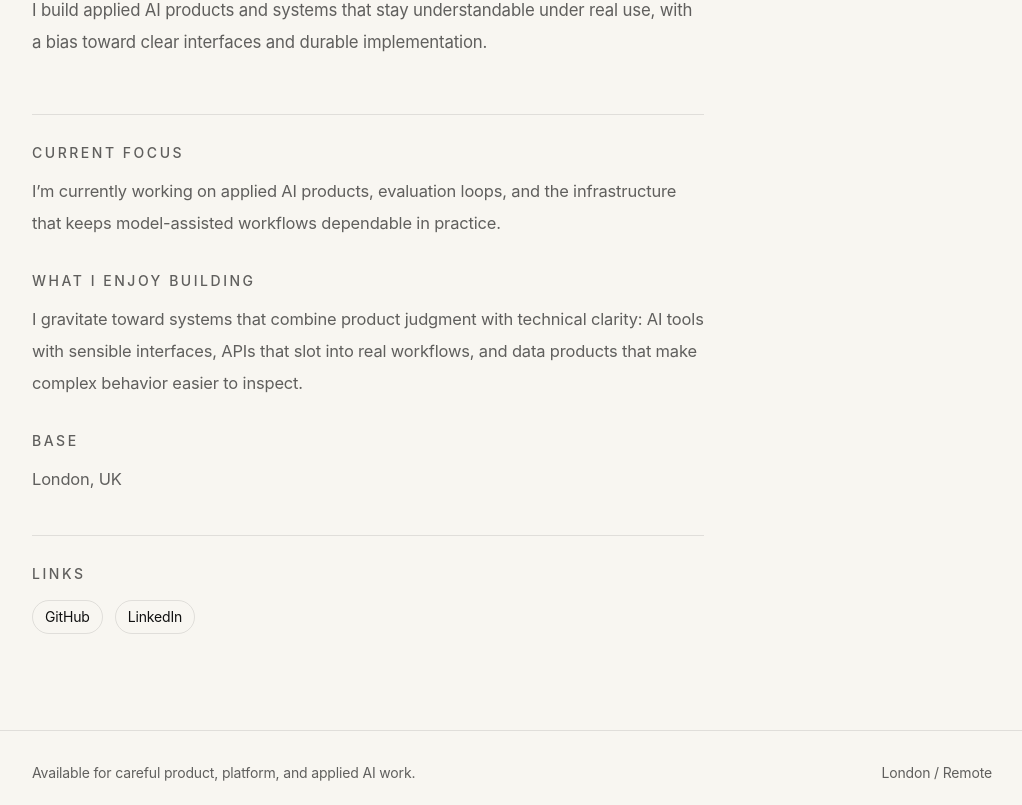
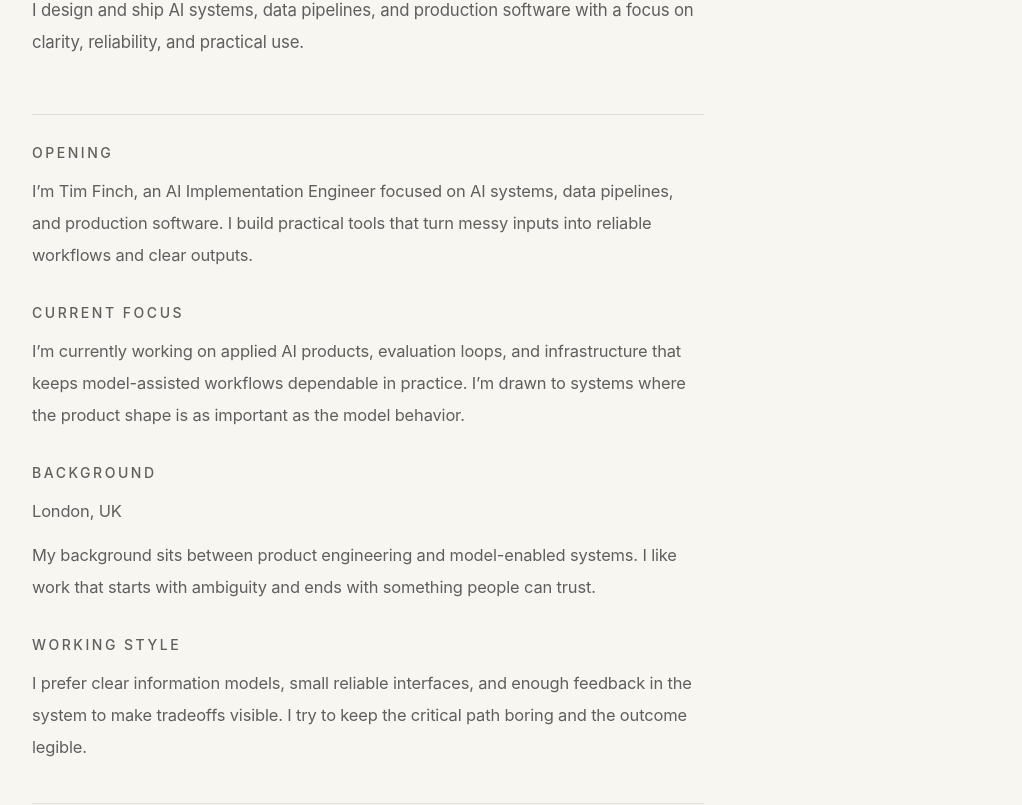
Before and after one commit to Peippo1/portfolio-site, a Next.js app: page /about in a window 1280 px wide. Shown: the part 435-1240 px from the top of the page, without its empty margins (128-1150 px from the left). Built offline with nearby package versions, Linux system fonts and the light colour scheme.

Commit message:
Add homepage + featured projects

```diff
--- a/src/app/about/page.tsx
+++ b/src/app/about/page.tsx
@@ -20,40 +20,57 @@ export default function AboutPage() {
       <Container className="py-16 sm:py-20 lg:py-24">
         <PageIntro
           eyebrow="About"
-          title="A product-minded engineer focused on useful AI systems and durable software."
-          description="I build applied AI products and systems that stay understandable under real use, with a bias toward clear interfaces and durable implementation."
+          title="AI Implementation Engineer building systems that need to work in the real world."
+          description="I design and ship AI systems, data pipelines, and production software with a focus on clarity, reliability, and practical use."
         />
 
         <section className="mt-14 max-w-2xl border-t border-[var(--color-border)] pt-7">
           <div className="space-y-8 text-[1rem] leading-8 text-[var(--color-muted)] sm:text-[1.03rem]">
             <div>
               <h2 className="text-sm font-medium tracking-[0.18em] text-[var(--color-muted)] uppercase">
-                Current focus
+                Opening
               </h2>
               <p className="mt-3">
-                I’m currently working on applied AI products, evaluation loops,
-                and the infrastructure that keeps model-assisted workflows
-                dependable in practice.
+                I’m Tim Finch, an AI Implementation Engineer focused on AI
+                systems, data pipelines, and production software. I build
+                practical tools that turn messy inputs into reliable workflows
+                and clear outputs.
               </p>
             </div>
 
             <div>
               <h2 className="text-sm font-medium tracking-[0.18em] text-[var(--color-muted)] uppercase">
-                What I enjoy building
+                Current focus
               </h2>
               <p className="mt-3">
-                I gravitate toward systems that combine product judgment with
-                technical clarity: AI tools with sensible interfaces, APIs that
-                slot into real workflows, and data products that make complex
-                behavior easier to inspect.
+                I’m currently working on applied AI products, evaluation
+                loops, and infrastructure that keeps model-assisted workflows
+                dependable in practice. I’m drawn to systems where the product
+                shape is as important as the model behavior.
               </p>
             </div>
 
             <div>
               <h2 className="text-sm font-medium tracking-[0.18em] text-[var(--color-muted)] uppercase">
-                Base
+                Background
               </h2>
               <p className="mt-3">{profile.location}</p>
+              <p className="mt-3">
+                My background sits between product engineering and
+                model-enabled systems. I like work that starts with ambiguity
+                and ends with something people can trust.
+              </p>
+            </div>
+
+            <div>
+              <h2 className="text-sm font-medium tracking-[0.18em] text-[var(--color-muted)] uppercase">
+                Working style
+              </h2>
+              <p className="mt-3">
+                I prefer clear information models, small reliable interfaces,
+                and enough feedback in the system to make tradeoffs visible. I
+                try to keep the critical path boring and the outcome legible.
+              </p>
             </div>
           </div>
 
--- a/src/app/projects/[slug]/page.tsx
+++ b/src/app/projects/[slug]/page.tsx
@@ -30,6 +30,51 @@ function Section({
     </section>
   );
 }
+
+const campaignForgeCaseStudy = {
+  intro:
+    "CampaignForge-AI is an AI-assisted campaign planning system for turning strategy into reviewable briefs, audience angles, and channel-ready outputs.",
+  problem: [
+    "Marketing teams often split planning, drafting, and channel adaptation across separate tools, which makes it hard to preserve campaign intent as work moves forward.",
+    "The non-trivial part is not generation itself, but keeping strategy, copy, and delivery aligned while still letting people edit and review the work in a controlled flow.",
+    "It is aimed at teams that need to move quickly without turning campaign work into a black-box prompt experiment.",
+  ],
+  approach: [
+    "I modeled campaign inputs as structured strategy objects and used staged generation rather than a single prompt so each output could be checked independently.",
+    "Human review sits between generation steps, which keeps the workflow legible and avoids pushing unverified copy straight into downstream channels.",
+    "The system favors text-first interfaces and explicit output shapes because the product needs to support editing, not just generation.",
+  ],
+  pipeline: [
+    "Input: campaign goal, audience context, product notes, and channel constraints.",
+    "Processing: structured strategy assembly, LLM-assisted drafting, and reviewable output staging.",
+    "Outputs: brief, audience angles, message variants, and channel-specific copy blocks.",
+  ],
+  stackGroups: [
+    {
+      label: "Frontend",
+      items: ["Next.js", "Tailwind CSS"],
+    },
+    {
+      label: "Backend",
+      items: ["TypeScript", "PostgreSQL"],
+    },
+    {
+      label: "AI",
+      items: ["OpenAI"],
+    },
+  ],
+  highlights: [
+    "Modeled campaign inputs as reusable strategy objects instead of one-off prompts.",
+    "Built staged generation flows with explicit human review points.",
+    "Created output templates for email, paid social, and landing page copy.",
+    "Kept the interface text-first so revision stays fast and predictable.",
+  ],
+  learned: [
+    "The best output quality came from narrowing the system around a clear workflow, not from adding more generation depth.",
+    "Keeping intermediate artifacts visible made the product easier to trust and easier to debug.",
+    "Small structure decisions at the input layer had a bigger impact on product quality than prompt tweaks alone.",
+  ],
+};
 
 export async function generateStaticParams() {
   return projects.map((project) => ({
@@ -90,7 +135,9 @@ export default async function ProjectDetailPage({
             </h1>
 
             <p className="mt-4 text-[1.03rem] leading-8 text-[var(--color-muted)] sm:text-[1.08rem]">
-              {project.shortSummary}
+              {slug === "campaignforge-ai"
+                ? campaignForgeCaseStudy.intro
+                : project.shortSummary}
             </p>
 
             <dl className="mt-7 grid grid-cols-1 gap-y-4 border-t border-b border-[var(--color-border)] py-5 text-sm sm:grid-cols-3 sm:gap-x-6">
@@ -116,6 +163,90 @@ export default async function ProjectDetailPage({
           </header>
 
           <div className="mt-9 space-y-9 sm:mt-10 sm:space-y-10">
+            {slug === "campaignforge-ai" ? (
+              <>
+                <Section title="Problem">
+                  <ul className="space-y-4">
+                    {campaignForgeCaseStudy.problem.map((item) => (
+                      <li
+                        key={item}
+                        className="border-l border-[var(--color-border)] pl-4"
+                      >
+                        {item}
+                      </li>
+                    ))}
+                  </ul>
+                </Section>
+
+                <Section title="Approach">
+                  <ul className="space-y-4">
+                    {campaignForgeCaseStudy.approach.map((item) => (
+                      <li
+                        key={item}
+                        className="border-l border-[var(--color-border)] pl-4"
+                      >
+                        {item}
+                      </li>
+                    ))}
+                  </ul>
+                </Section>
+
+                <Section title="System overview">
+                  <ol className="space-y-4">
+                    {campaignForgeCaseStudy.pipeline.map((item) => (
+                      <li
+                        key={item}
+                        className="border-l border-[var(--color-border)] pl-4"
+                      >
+                        {item}
+                      </li>
+                    ))}
+                  </ol>
+                </Section>
+
+                <Section title="Stack">
+                  <div className="grid gap-5 sm:grid-cols-3">
+                    {campaignForgeCaseStudy.stackGroups.map((group) => (
+                      <div key={group.label}>
+                        <p className="text-xs tracking-[0.14em] text-[var(--color-muted)] uppercase">
+                          {group.label}
+                        </p>
+                        <p className="mt-2 text-[var(--color-text)]">
+                          {group.items.join(" / ")}
+                        </p>
+                      </div>
+                    ))}
+                  </div>
+                </Section>
+
+                <Section title="Highlights">
+                  <ul className="space-y-4">
+                    {campaignForgeCaseStudy.highlights.map((highlight) => (
+                      <li
+                        key={highlight}
+                        className="border-l border-[var(--color-border)] pl-4"
+                      >
+                        {highlight}
+                      </li>
+                    ))}
+                  </ul>
+                </Section>
+
+                <Section title="What I learned">
+                  <ul className="space-y-4">
+                    {campaignForgeCaseStudy.learned.map((item) => (
+                      <li
+                        key={item}
+                        className="border-l border-[var(--color-border)] pl-4"
+                      >
+                        {item}
+                      </li>
+                    ))}
+                  </ul>
+                </Section>
+              </>
+            ) : (
+              <>
                 <Section title="Intro">
                   <p>{project.longSummary}</p>
                 </Section>
@@ -137,12 +268,17 @@ export default async function ProjectDetailPage({
                 <Section title="Selected highlights">
                   <ul className="space-y-4">
                     {project.highlights.map((highlight) => (
-                  <li key={highlight} className="border-l border-[var(--color-border)] pl-4">
+                      <li
+                        key={highlight}
+                        className="border-l border-[var(--color-border)] pl-4"
+                      >
                         {highlight}
                       </li>
                     ))}
                   </ul>
                 </Section>
+              </>
+            )}
 
             <Section title="Links">
               <div className="flex flex-col gap-2.5 text-[var(--color-text)]">
```
Lines whose indentation alone changed are shown as unchanged.
